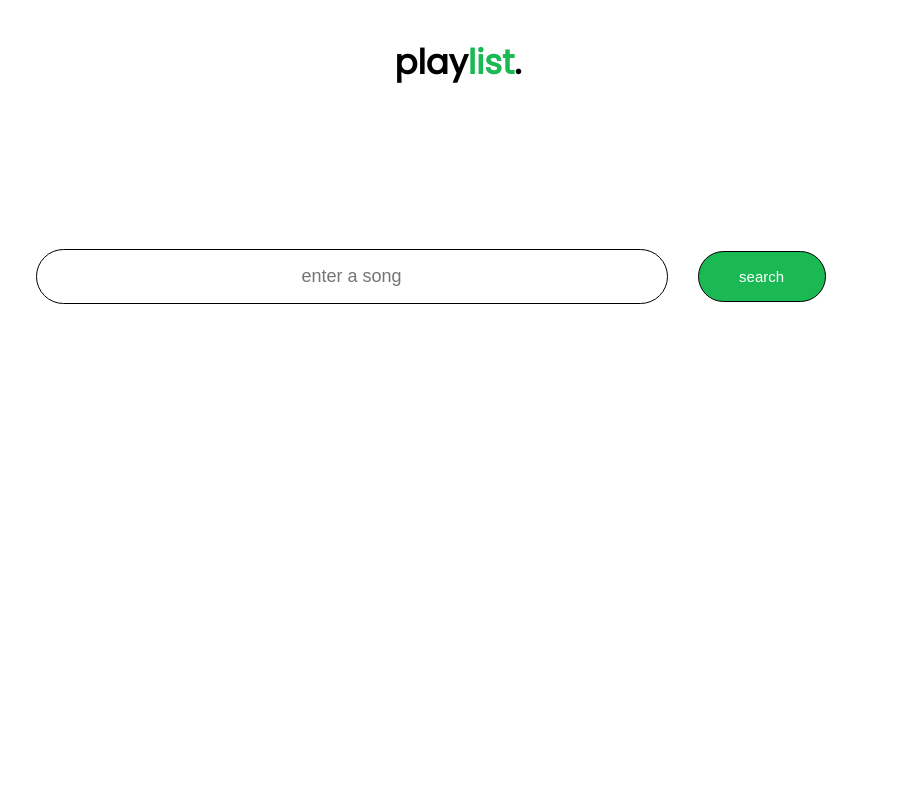
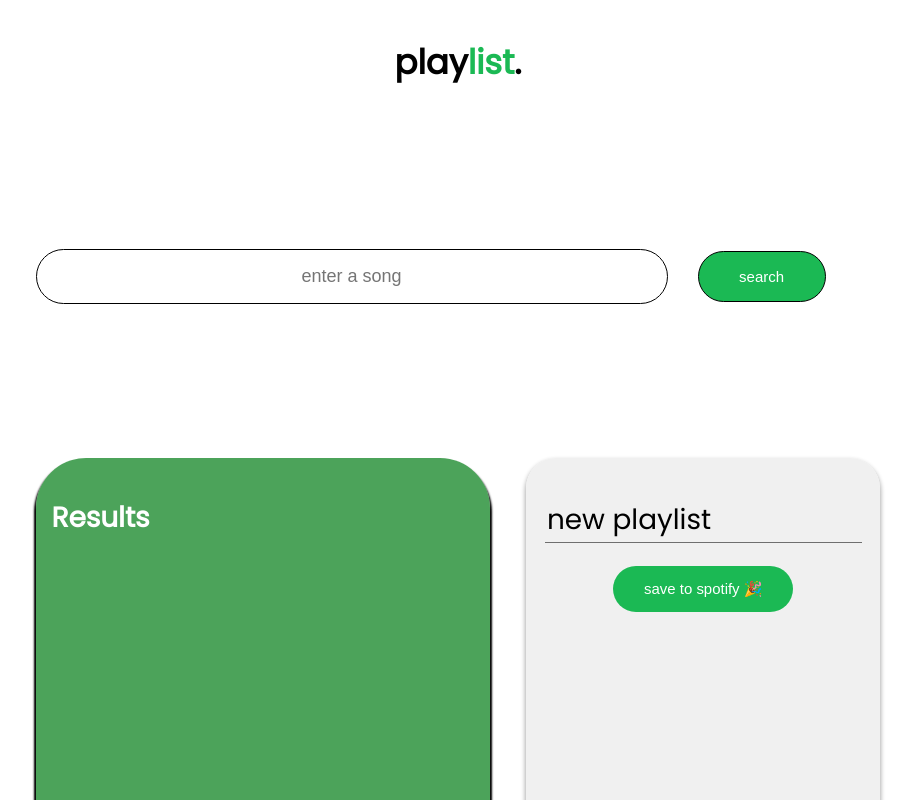
Before and after one commit to zsibson/playlist, a React (Create React App) app: page / in a window 1280 px wide. Shown: the top 800 px of the page, without its empty margins (182-1096 px from the left). Built offline with nearby package versions, Linux system fonts and the light colour scheme.

Commit message:
add components to app

```diff
--- a/src/Components/App/App.js
+++ b/src/Components/App/App.js
@@ -23,8 +23,9 @@ class App extends React.Component {
           {<SearchBar/>}
           <div className="App-playlist">
             {/* Add a SearchResults component */}
-
+            {<SearchResults />}
             {/* Add a Playlist component */}
+            {<Playlist />}
           </div>
         </div>
       </div>
--- a/src/Components/Playlist/Playlist.js
+++ b/src/Components/Playlist/Playlist.js
@@ -1,6 +1,8 @@
+import React from 'react';
 import './Playlist.css';
 
-function Playlist() {
+class Playlist extends React.Component {
+    render(){
         return(
             <div className="Playlist">
                 <input defaultValue={'new playlist'}/>
@@ -9,5 +11,6 @@ function Playlist() {
             </div>
         )
     }
+}
 
 export default Playlist;
```
Lines whose indentation alone changed are shown as unchanged.
